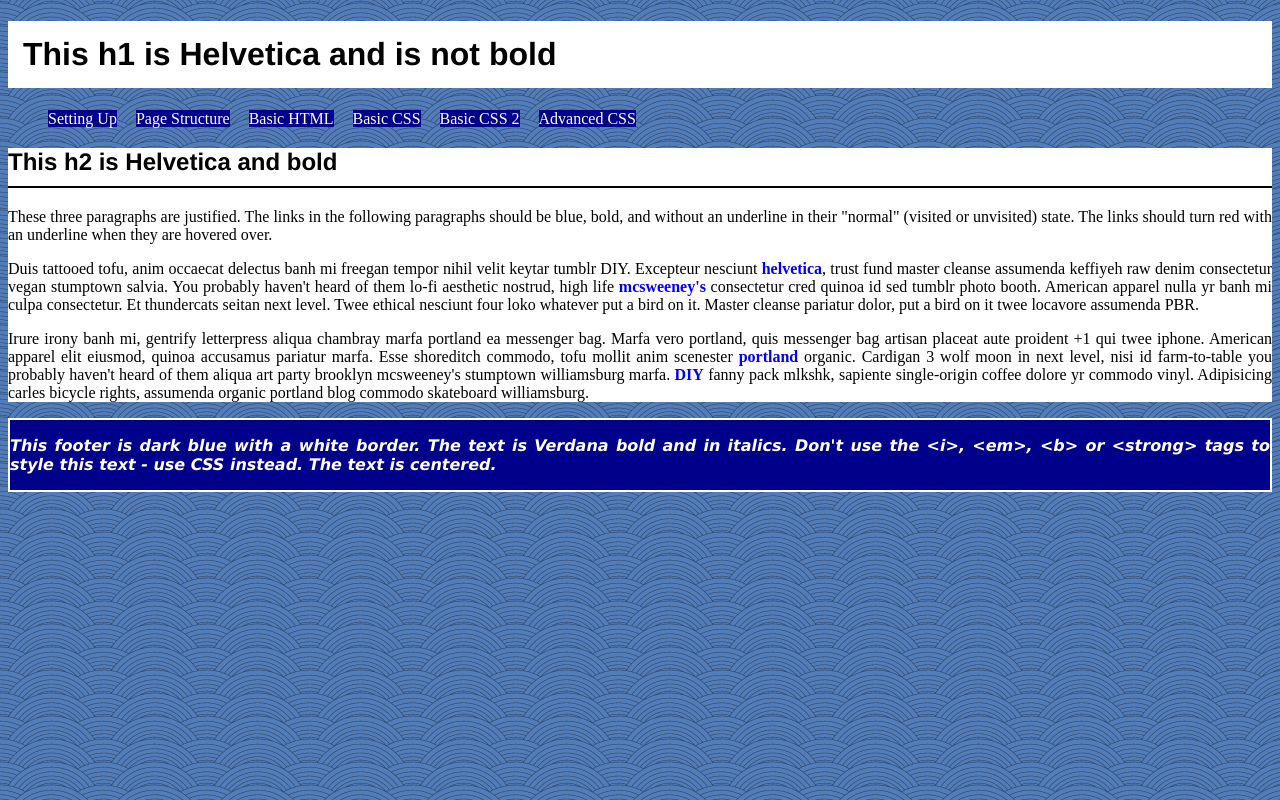
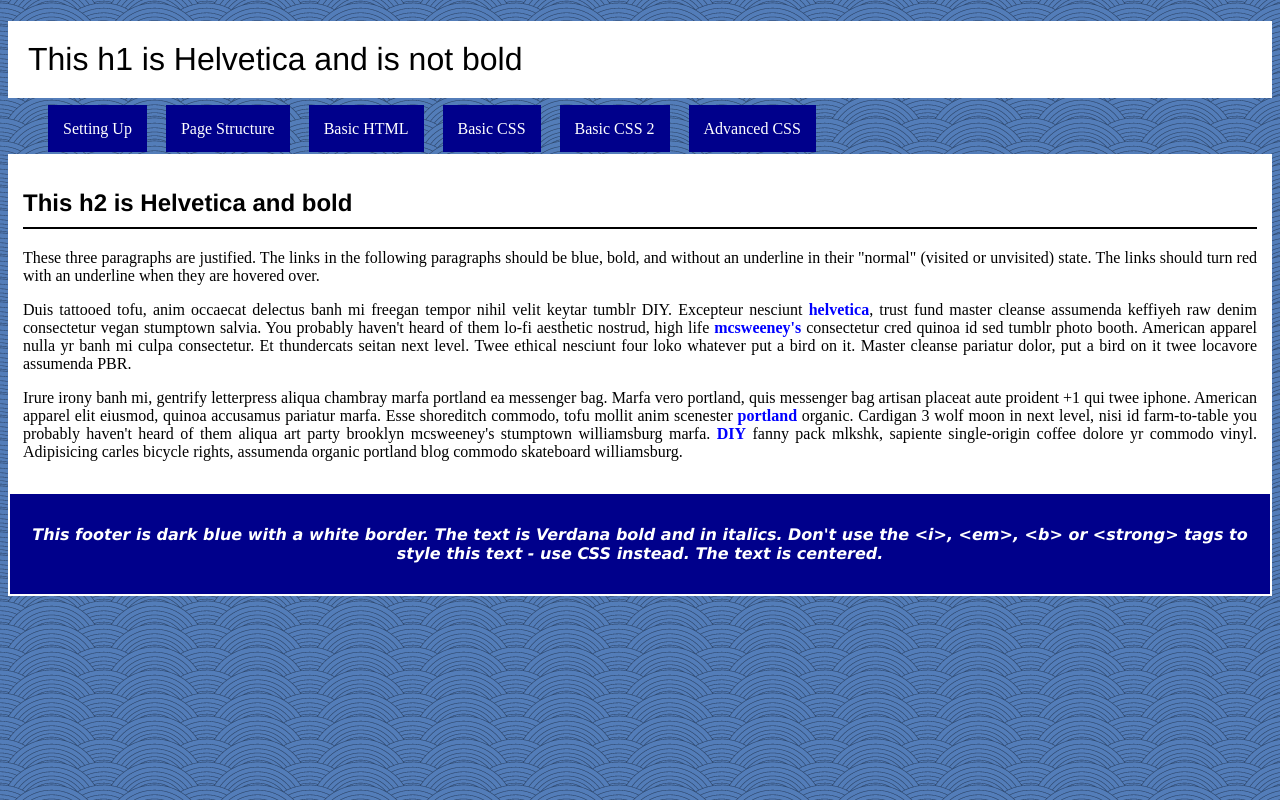
Before and after one commit to eedwards1102/CTK231, a plain HTML site: page assignment5/assignment5.html in a window 1280 px wide. Drawn offline with Linux system fonts and the light colour scheme.

Commit message:
Update style.css

```diff
--- a/assignment5/style.css
+++ b/assignment5/style.css
@@ -5,7 +5,8 @@ body{
 h1{
     font-family: Helvetica, Arial, sans-serif;
     background-color: white;
-    padding: 15px;
+    padding: 20px;
+    font-weight: lighter;
 }
 nav li {
     display: inline-block;
@@ -15,9 +16,10 @@ nav li a{
     color: white;
     text-decoration: none;
     margin-right: 15px;
+    padding:15px;
 }
 nav li a:hover{
-    background-color: deepskyblue;
+    background-color: blue;
 }
 h2{
     border-bottom: 2px solid black;
@@ -25,7 +27,7 @@ h2{
     font-family: Helvetica, Arial, sans-serif;
     font-weight: bold;
 }
-p{
+.specialbackground p{
     text-align: justify;
 }
 .specialbackground a{
@@ -50,7 +52,9 @@ footer{
     font-style: italic;
     font-weight: bold;
     text-align: center;
+    padding: 15px;
 }
 .specialbackground{
     background-color: white;
+    padding: 15px;
 }
```
